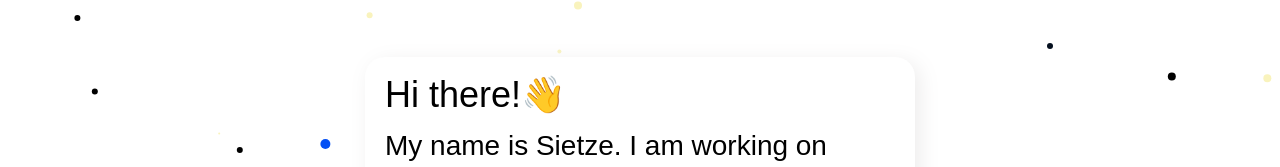
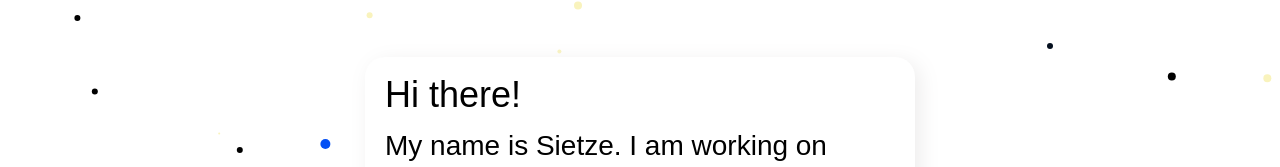
Before and after one commit to supernova770/portfolio, a React (Create React App) app: page / in a window 1280 px wide. Shown: the part 183-350 px from the top of the page. Built offline with nearby package versions, Linux system fonts and the light colour scheme.

Commit message:
new edits

```diff
--- a/src/components/card/card.jsx
+++ b/src/components/card/card.jsx
@@ -6,7 +6,7 @@ export const Card = ({href, name}) => {
     return (
         <div className="card">
             <div className='innerCard'>
-            <h2 id="portfolio-text-title">Hi there!👋</h2>
+            <h2 id="portfolio-text-title">Hi there!</h2>
             <p id="portfolio-text-body">My name is Sietze. I am working on user-centered experiences with my UX design and frontend development skills.</p>
             <div className="chip-container">
                 <Chip name={"LinkedIn"} href={'https://www.linkedin.com/in/sietze-van-de-star/'}/>
```
